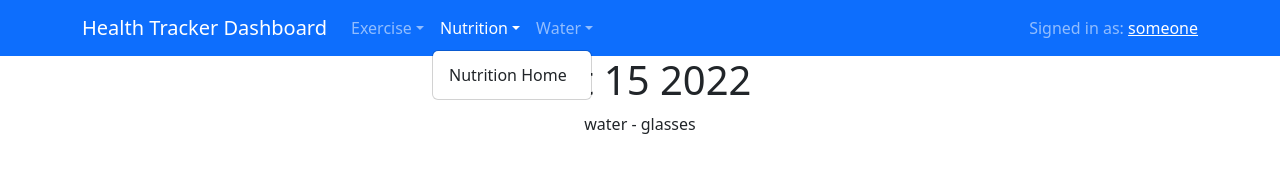
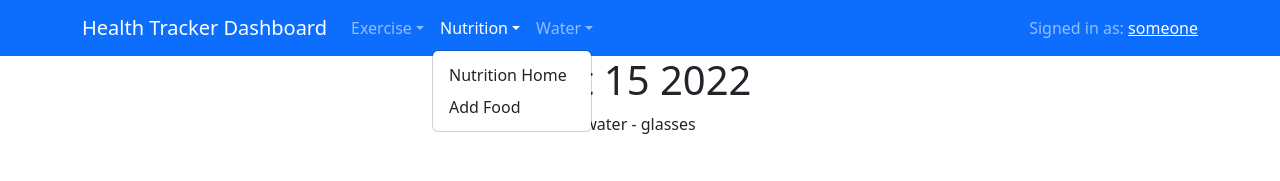
Before and after one commit to blee2125/health-tracker-dashboard, a React (Create React App) app: page / in a window 1280 px wide. Both pictures are taken after a click on the button "Nutrition". Shown: the top 181 px of the page. Built offline with nearby package versions, Linux system fonts and the light colour scheme; no server answers.

Commit message:
add add food link

```diff
--- a/src/components/NavBar.js
+++ b/src/components/NavBar.js
@@ -19,6 +19,7 @@ const NavBar = () => {
                     </NavDropdown>
                     <NavDropdown title="Nutrition" id="navbarScrollingDropdown">
                         <NavDropdown.Item as={Link} to="/food">Nutrition Home</NavDropdown.Item>
+                        <NavDropdown.Item as={Link} to="/food/add">Add Food</NavDropdown.Item>
                     </NavDropdown>
                     <NavDropdown title="Water" id="navbarScrollingDropdown">
                         <NavDropdown.Item as={Link} to="/water">Water Home</NavDropdown.Item>
```
